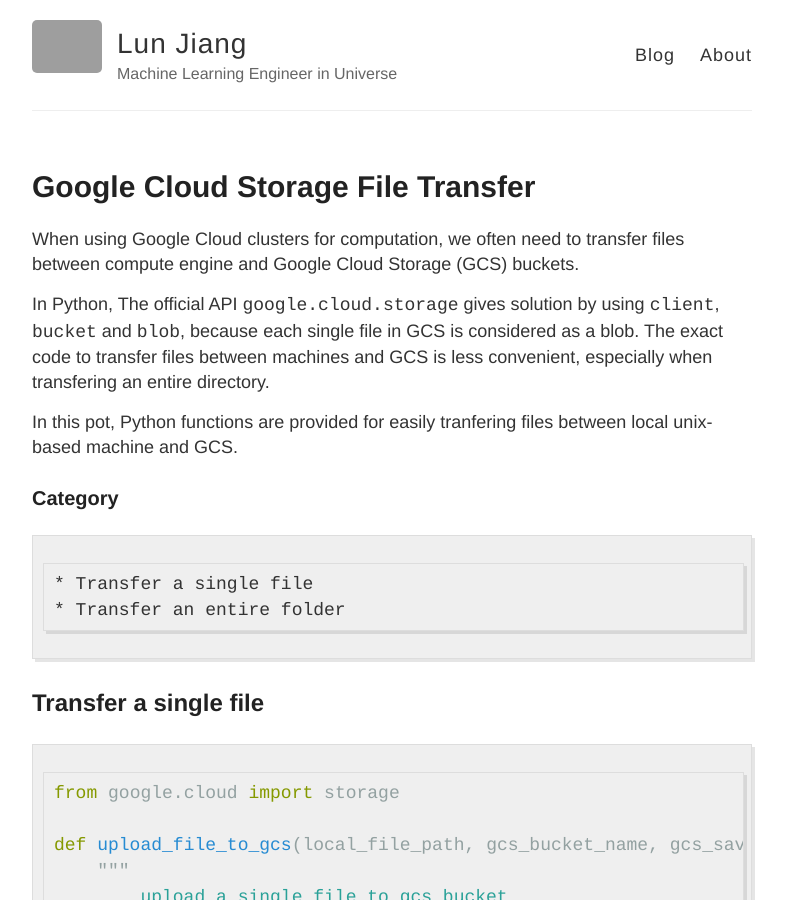
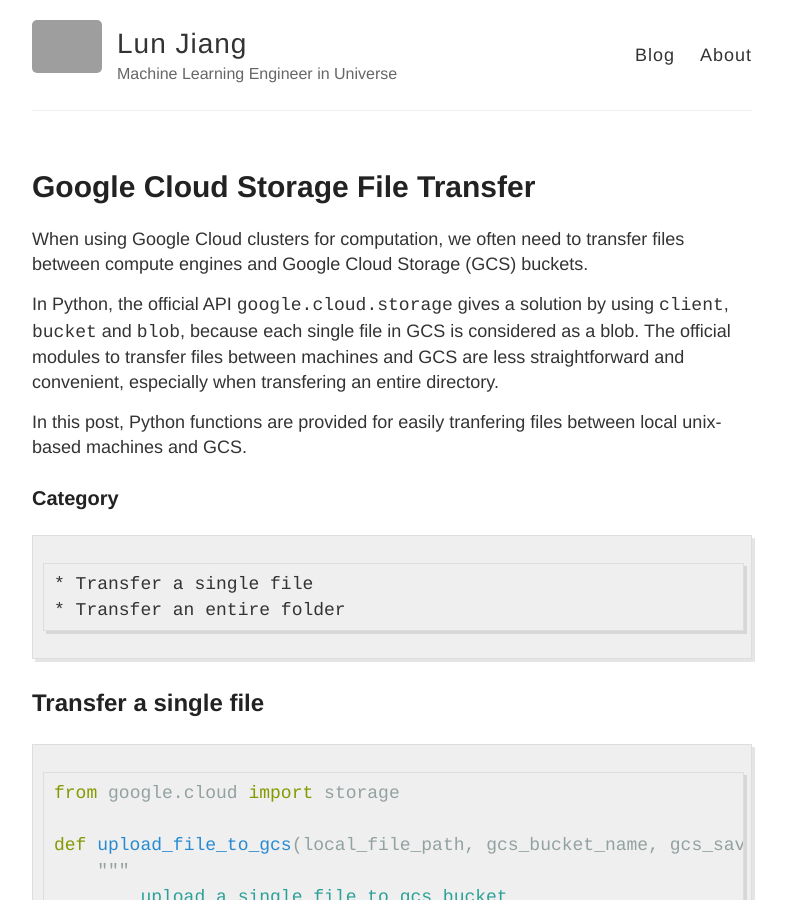
Before and after one commit to Lunj12/Lunj12.github.io, a Jekyll site: the page built from _posts/2019-09-02-gcs-file-transfer.markdown, in a window 1280 px wide and 900 px high. Shown: the whole window, without its empty margins (248-1034 px from the left). Built offline with Jekyll 4.4.1, drawn with Linux system fonts in a browser that asks for light colours; grey boxes are pictures that could not be loaded.

Commit message:
grammer fix

````diff
--- a/_posts/2019-09-02-gcs-file-transfer.markdown
+++ b/_posts/2019-09-02-gcs-file-transfer.markdown
@@ -5,11 +5,11 @@ date:   2019-09-02 16:02:16 -0700
 categories: blog posts
 ---
 
-When using Google Cloud clusters for computation, we often need to transfer files between compute engine and Google Cloud Storage (GCS) buckets.
+When using Google Cloud clusters for computation, we often need to transfer files between compute engines and Google Cloud Storage (GCS) buckets.
 
-In Python, The official API `google.cloud.storage` gives solution by using `client`, `bucket` and `blob`, because each single file in GCS is considered as a blob. The exact code to transfer files between machines and GCS is less convenient, especially when transfering an entire directory.
+In Python, the official API `google.cloud.storage` gives a solution by using `client`, `bucket` and `blob`, because each single file in GCS is considered as a blob. The official modules to transfer files between machines and GCS are less straightforward and convenient, especially when transfering an entire directory.
 
-In this pot, Python functions are provided for easily tranfering files between local unix-based machine and GCS.
+In this post, Python functions are provided for easily tranfering files between local unix-based machines and GCS.
 
 ### Category
 ```
````
